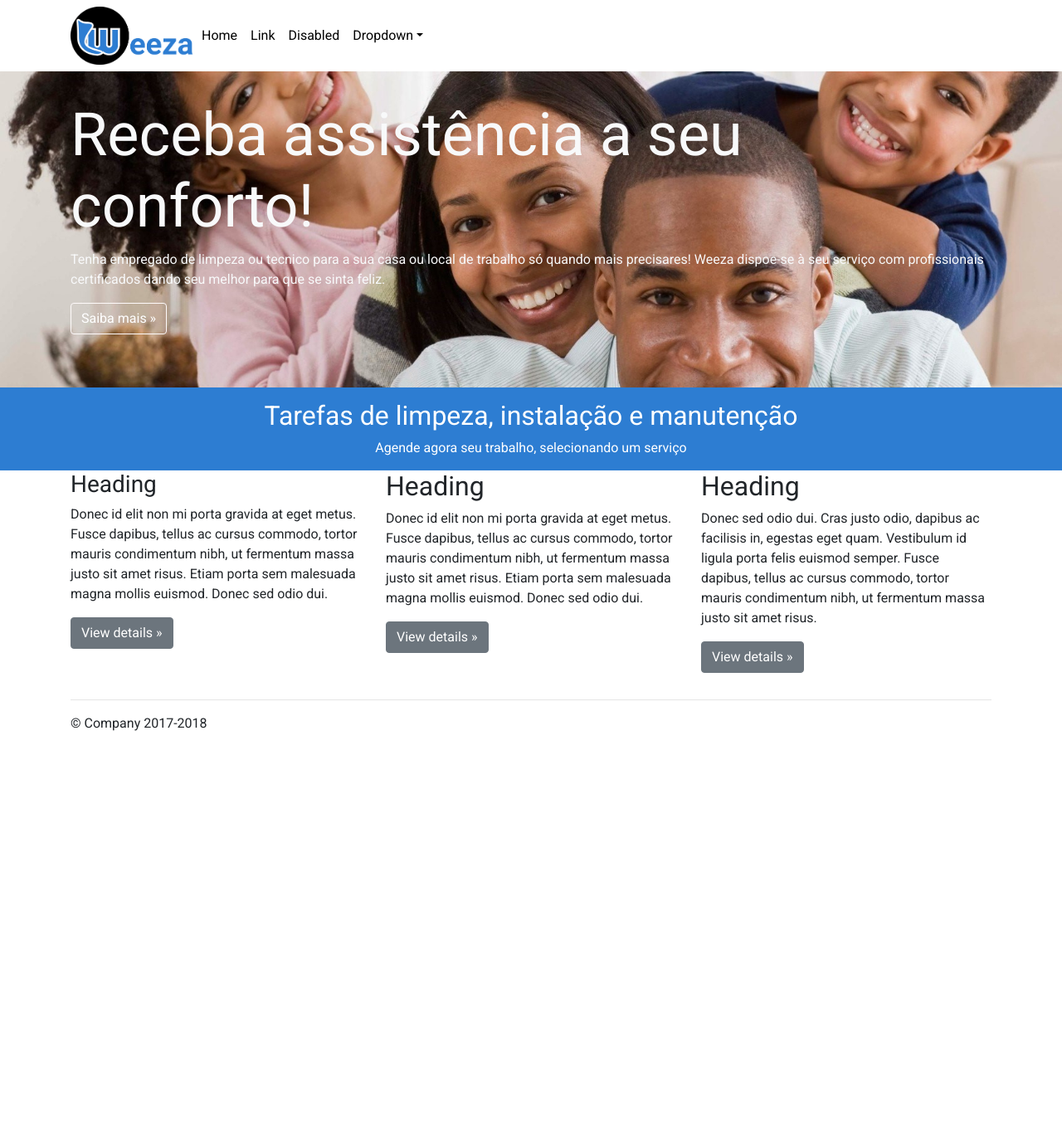
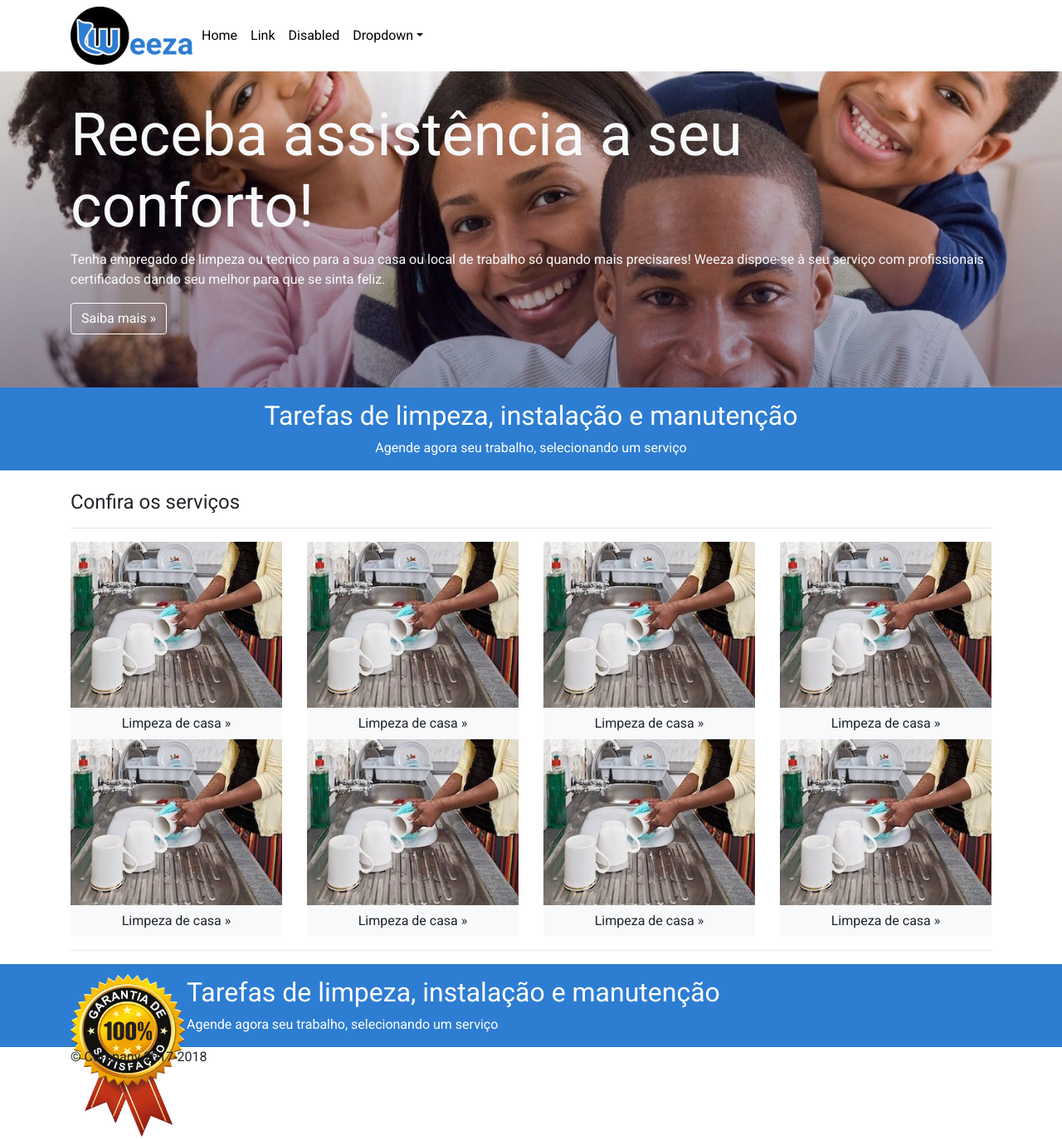
Before and after one commit to AbelKinkela/WeezaProject, a Django app: page / in a window 1280 px wide. Shown: the whole page at 83% size. Before the commit the page ends 881 px from the top, so only its background shows below. Run offline with Django 3.2, Linux system fonts and the light colour scheme; some libraries are stand-ins or nearby versions.

Commit message:
Commit 3: adicionado a lista de serviços e a barra de garantia de serviço

```diff
--- a/common-static/css/styles.css
+++ b/common-static/css/styles.css
@@ -46,7 +46,7 @@ body {
 }
 
 .jumbotron{
-    background-image: url("../img/bannerImage.jpg");
+    background-image:linear-gradient(rgba(1, 2, 53, 0), rgba(5, 1, 54, 0.349)), url("../img/bannerImage.jpg");
     background-position: center;
     background-repeat: no-repeat;
     background-size: cover;
@@ -75,3 +75,22 @@ body {
 .banner-bar-text{
     padding-top: 15px;
 }
+
+.garanty-bar{
+
+    background-color: #2D7DD2;
+    color: #ffffff;
+    height: 100px;
+    justify-content: center;
+}
+
+.garanty-bar-content{
+    display: flex;
+}
+.garanty-bar img{
+    margin-top: 12px;
+    width: 140px;
+}
+.garanty-bar div{
+    flex-grow: 2;
+}
--- a/main/templates/html/index.html
+++ b/main/templates/html/index.html
@@ -71,33 +71,69 @@
         </div>
 
         <div class="container">
+            <br>
+            <h4>Confira os serviços</h4>
+            <hr>
+            <div class="row">
+                <div class="col-md-3">
+                    <img class="img-responsive" src="{% static 'img/limpeza-de-casa.jpg' %}" alt="Chania" width="100%"
+                        height="200">
+                    <button type="button" class="btn btn-light btn-block">Limpeza de casa &raquo;</button>
+                </div>
+                <div class="col-md-3">
+                    <img class="img-responsive" src="{% static 'img/limpeza-de-casa.jpg' %}" alt="Chania" width="100%"
+                        height="200">
+                    <button type="button" class="btn btn-light btn-block">Limpeza de casa &raquo;</button>
+                </div>
+                <div class="col-md-3">
+                    <img class="img-responsive" src="{% static 'img/limpeza-de-casa.jpg' %}" alt="Chania" width="100%"
+                        height="200">
+                    <button type="button" class="btn btn-light btn-block">Limpeza de casa &raquo;</button>
+                </div>
+                <div class="col-md-3">
+                    <img class="img-responsive" src="{% static 'img/limpeza-de-casa.jpg' %}" alt="Chania" width="100%"
+                        height="200">
+                    <button type="button" class="btn btn-light btn-block">Limpeza de casa &raquo;</button>
+                </div>
 
+
+            </div>
             <div class="row">
-                <div class="col-md-4">
-                    <h3>Heading</h3>
-                    <p>Donec id elit non mi porta gravida at eget metus. Fusce dapibus, tellus ac cursus commodo, tortor
-                        mauris condimentum nibh, ut fermentum massa justo sit amet risus. Etiam porta sem malesuada
-                        magna mollis euismod. Donec sed odio dui. </p>
-                    <p><a class="btn btn-secondary" href="#" role="button">View details &raquo;</a></p>
+                <div class="col-md-3">
+                    <img class="img-responsive" src="{% static 'img/limpeza-de-casa.jpg' %}" alt="Chania" width="100%"
+                        height="200">
+                    <button type="button" class="btn btn-light btn-block">Limpeza de casa &raquo;</button>
                 </div>
-                <div class="col-md-4">
-                    <h2>Heading</h2>
-                    <p>Donec id elit non mi porta gravida at eget metus. Fusce dapibus, tellus ac cursus commodo, tortor
-                        mauris condimentum nibh, ut fermentum massa justo sit amet risus. Etiam porta sem malesuada
-                        magna mollis euismod. Donec sed odio dui. </p>
-                    <p><a class="btn btn-secondary" href="#" role="button">View details &raquo;</a></p>
+                <div class="col-md-3">
+                    <img class="img-responsive" src="{% static 'img/limpeza-de-casa.jpg' %}" alt="Chania" width="100%"
+                        height="200">
+                    <button type="button" class="btn btn-light btn-block">Limpeza de casa &raquo;</button>
                 </div>
-                <div class="col-md-4">
-                    <h2>Heading</h2>
-                    <p>Donec sed odio dui. Cras justo odio, dapibus ac facilisis in, egestas eget quam. Vestibulum id
-                        ligula porta felis euismod semper. Fusce dapibus, tellus ac cursus commodo, tortor mauris
-                        condimentum nibh, ut fermentum massa justo sit amet risus.</p>
-                    <p><a class="btn btn-secondary" href="#" role="button">View details &raquo;</a></p>
+
+                <div class="col-md-3">
+                    <img class="img-responsive" src="{% static 'img/limpeza-de-casa.jpg' %}" alt="Chania" width="100%"
+                        height="200">
+                    <button type="button" class="btn btn-light btn-block">Limpeza de casa &raquo;</button>
+                </div>
+                <div class="col-md-3">
+                    <img class="img-responsive" src="{% static 'img/limpeza-de-casa.jpg' %}" alt="Chania" width="100%"
+                        height="200">
+                    <button type="button" class="btn btn-light btn-block">Limpeza de casa &raquo;</button>
+                </div>
+
+
+            </div>
+            <hr>
+        </div>
+        <div class="garanty-bar">
+            <div class="garanty-bar-content container">
+                <img class="img-responsive" src="{% static 'img/selo-garantia.png' %}" alt="Chania" width="250"
+                    height="200">
+                <div>
+                    <h2 class="banner-bar-text">Tarefas de limpeza, instalação e manutenção</h2>
+                    <p>Agende agora seu trabalho, selecionando um serviço</p>
                 </div>
             </div>
-
-            <hr>
-
         </div>
 
     </main>
```
Also changed, not shown: common-static/img/limpeza-de-casa.jpg (added), common-static/img/limpeza-de-casa2.jpg (added).
